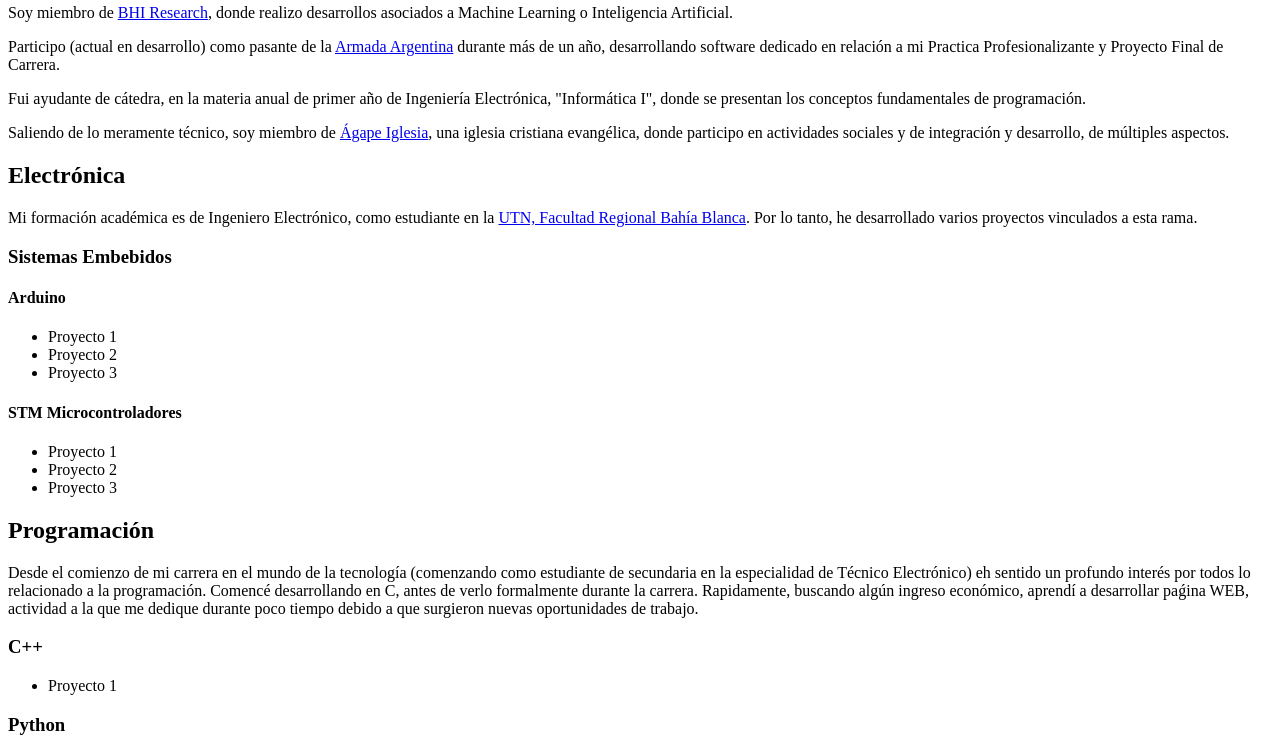
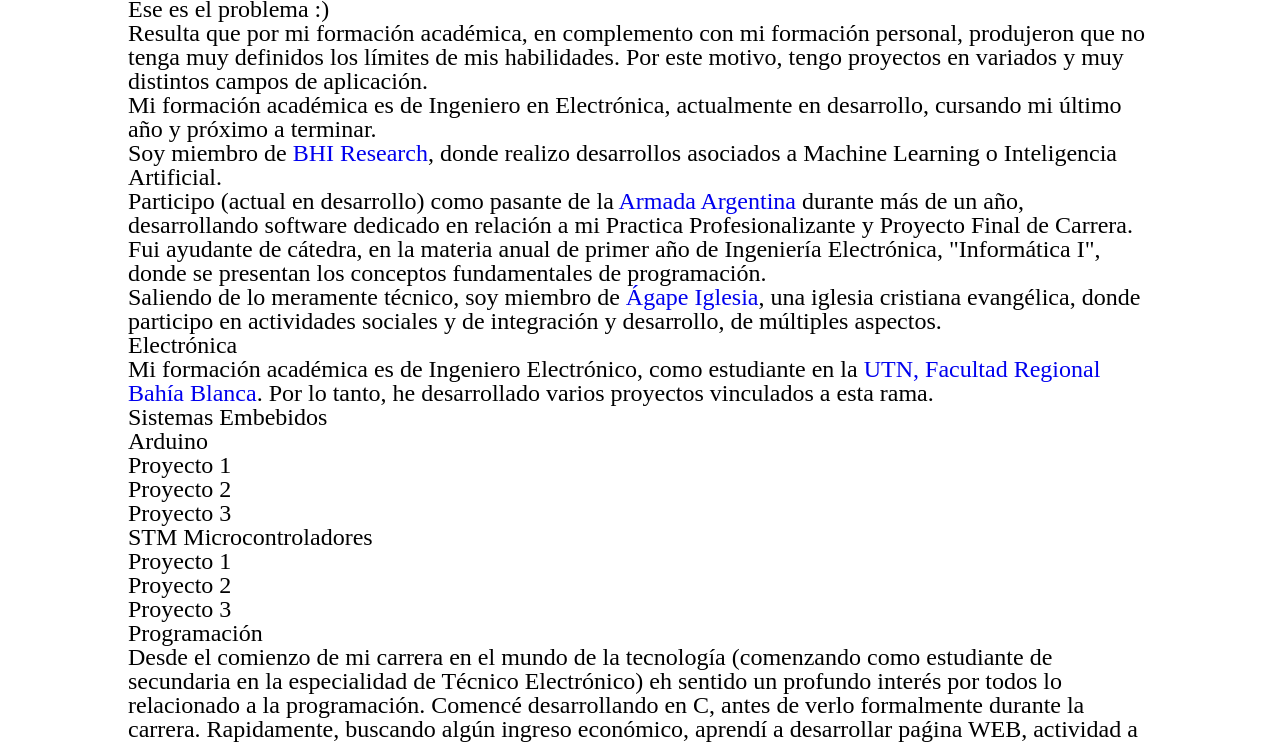
Before and after one commit to joelermantraut/je, a plain HTML site: page index.html in a window 1280 px wide. Shown: the part 280-1024 px from the top of the page. Drawn offline with Linux system fonts and the light colour scheme.

Commit message:
Sass and CSS added, container center and first styles given

```diff
--- /dev/null
+++ b/css/reset.css
@@ -0,0 +1,49 @@
+html, body, div, span, applet, object, iframe,
+h1, h2, h3, h4, h5, h6, p, blockquote, pre,
+a, abbr, acronym, address, big, cite, code,
+del, dfn, em, img, ins, kbd, q, s, samp,
+small, strike, strong, sub, sup, tt, var,
+b, u, i, center,
+dl, dt, dd, ol, ul, li,
+fieldset, form, label, legend,
+table, caption, tbody, tfoot, thead, tr, th, td,
+article, aside, canvas, details, embed,
+figure, figcaption, footer, header, hgroup,
+menu, nav, output, ruby, section, summary,
+time, mark, audio, video {
+	margin: 0;
+	padding: 0;
+	border: 0;
+	font-size: 100%;
+	font: inherit;
+	vertical-align: baseline;
+	-webkit-box-sizing: border-box;
+	-moz-box-sizing: border-box;
+	box-sizing: border-box;
+}
+article, aside, details, figcaption, figure,
+footer, header, hgroup, menu, nav, section {
+	display: block;
+}
+body {
+	line-height: 1;
+	font-size: 24px;
+}
+ol, ul {
+	list-style: none;
+}
+blockquote, q {
+	quotes: none;
+}
+blockquote:before, blockquote:after,
+q:before, q:after {
+	content: '';
+	content: none;
+}
+table {
+	border-collapse: collapse;
+	border-spacing: 0;
+}
+a {
+	text-decoration: none;
+}
--- a/index.html
+++ b/index.html
@@ -4,6 +4,8 @@
     <meta charset="UTF-8">
     <meta http-equiv="X-UA-Compatible" content="IE=edge">
     <meta name="viewport" content="width=device-width, initial-scale=1.0">
+    <link rel="stylesheet" href="css/reset.css">
+    <link rel="stylesheet" href="css/styles.css">
     <title>Joel Ermantraut</title>
 </head>
 <body>
@@ -13,7 +15,7 @@
         <div class="logo-field">
 
             <div class="logo">
-                <img src="avatar.png" alt="avatar">
+                <img src="images/avatar.jpg" alt="avatar">
                 <h1>Joel Ermantraut</h1>
             </div>
 
--- /dev/null
+++ b/sass/styles.sass
@@ -0,0 +1,22 @@
+$small: 500px
+$big: 1300px
+
+$small-width: 100%
+$medium-width: 80%
+$big-width: 60%
+
+body
+  display: flex
+  justify-content: center
+
+  width: 100%
+
+.container
+  @media (max-width: $small)
+    width: $small-width
+  @media (min-width: $small) and (max-width: $big)
+    width: $medium-width
+  @media (min-width: $big)
+    width: $big-width
+
+  text-align: left
```
Also changed, not shown: css/styles.css (added), images/avatar.jpg (added), 1 other file.
